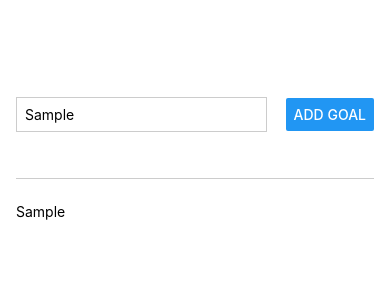
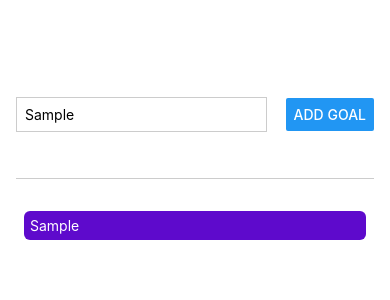
Before and after one commit to mdedyfauzi/rn-todo-app, a React Native app: screen / in a window 390 px wide. Both pictures are taken after typing "Sample" into the empty fields and a click on the button "ADD GOAL". Shown: the top 300 px of the page. Built offline with nearby package versions, Linux system fonts and the light colour scheme.

Commit message:
differences in styling

```diff
--- a/App.js
+++ b/App.js
@@ -28,11 +28,11 @@ export default function App() {
         <Button title="Add Goal" onPress={addGoalHandler} />
       </View>
       <View style={styles.goalsContainer}>
-        <Text>
-          {courseGoals.map((goal) => (
-            <Text key={goal}>{goal}</Text>
-          ))}
-        </Text>
+        {courseGoals.map((goal) => (
+          <View key={goal} style={styles.goalItem}>
+            <Text style={styles.goalText}>{goal}</Text>
+          </View>
+        ))}
       </View>
     </View>
   );
@@ -63,4 +63,13 @@ const styles = StyleSheet.create({
   goalsContainer: {
     flex: 5,
   },
+  goalItem: {
+    margin: 8,
+    padding: 6,
+    borderRadius: 6,
+    backgroundColor: "#5e0acc",
+  },
+  goalText: {
+    color: "white",
+  },
 });
--- a/app.json
+++ b/app.json
@@ -24,7 +24,8 @@
       "adaptiveIcon": {
         "foregroundImage": "./assets/adaptive-icon.png",
         "backgroundColor": "#FFFFFF"
-      }
+      },
+      "package": "todo.app"
     },
     "web": {
       "favicon": "./assets/favicon.png"
--- /dev/null
+++ b/metro.config.js
@@ -0,0 +1,4 @@
+// Learn more https://docs.expo.io/guides/customizing-metro
+const { getDefaultConfig } = require('expo/metro-config');
+
+module.exports = getDefaultConfig(__dirname);
```
Also changed, not shown: index.js (added, +8 -0 lines), package.json (+6 -6 lines), 58 other files (tests, documents, lock files or other folders).
